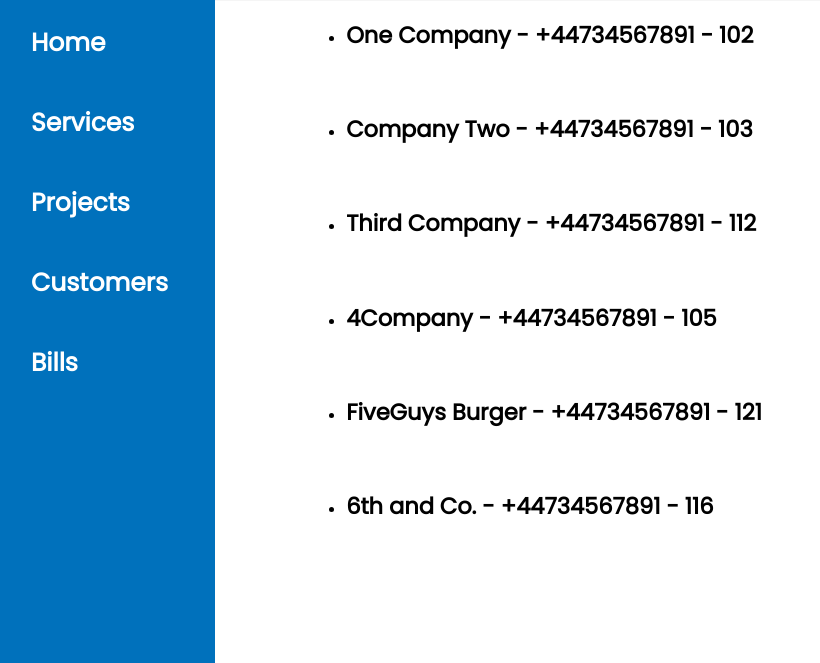
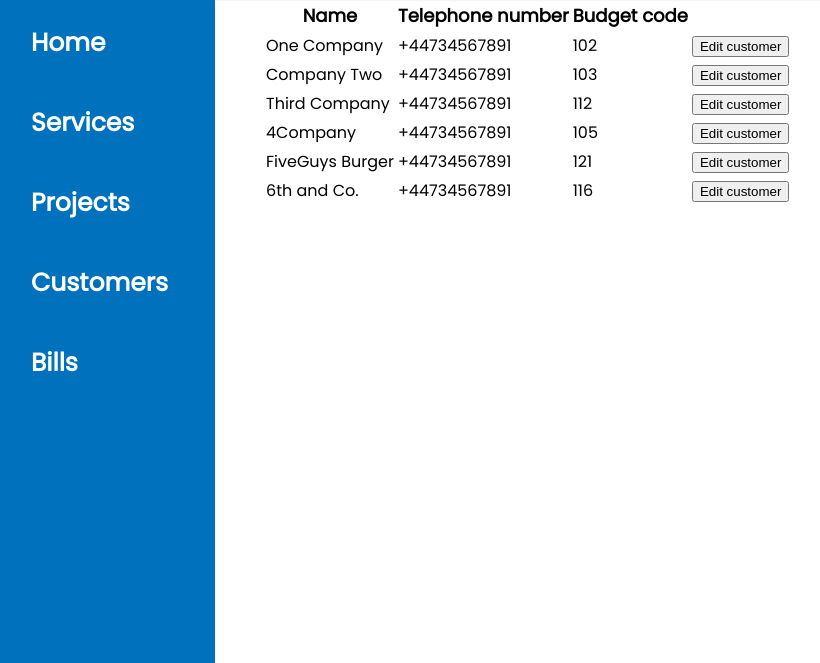
Before and after one commit to CSP5UofG/Imaging-System-App, a Django app: page /imaging_system_app/customers/ in a window 1280 px wide. Shown: the part 137-800 px from the top of the page, without its empty margins (5-825 px from the left). Run offline with Django 3.2, Linux system fonts and the light colour scheme; data comes from the database, SQL or seed files in the repository.

Commit message:
Put customers in a table

```diff
--- a/imaging_system_app_project/templates/imaging_system_app/customers.html
+++ b/imaging_system_app_project/templates/imaging_system_app/customers.html
@@ -15,13 +15,22 @@
 
 {% block body_block %}
     <ul class="content_list">
+        <table id="all_projects">
+            <tr>
+                <th>Name</th>
+                <th>Telephone number</th>
+                <th>Budget code</th>
+                <th></th>
+            </tr>
             {% if customers %}
                 {% for c in customers %}
-                <div class="content_entries">
-                    <li class="content_entry">
-                        <h2>{{ c.cust_name}} - +{{c.cust_tel_no}} - {{c.cust_budget_code}} </h2> <br />
-                    </li>
-                </div>
+
+                    <tr>
+                        <td id="left_corner"> {{ c.cust_name}}</td>
+                        <td> +{{c.cust_tel_no}} </td>
+                        <td> {{c.cust_budget_code}} </td>
+                        <td id="right_corner"> <button type="button" id="edit_customer"> Edit customer </button></td>
+                    </tr>
                 {% endfor %}
 
             {% else %}
@@ -33,6 +42,6 @@
                     </div>
                 </a>
             {% endif %}
-    </ul>
+        </table>
 
 {% endblock %}
```
Lines whose indentation alone changed are shown as unchanged.
